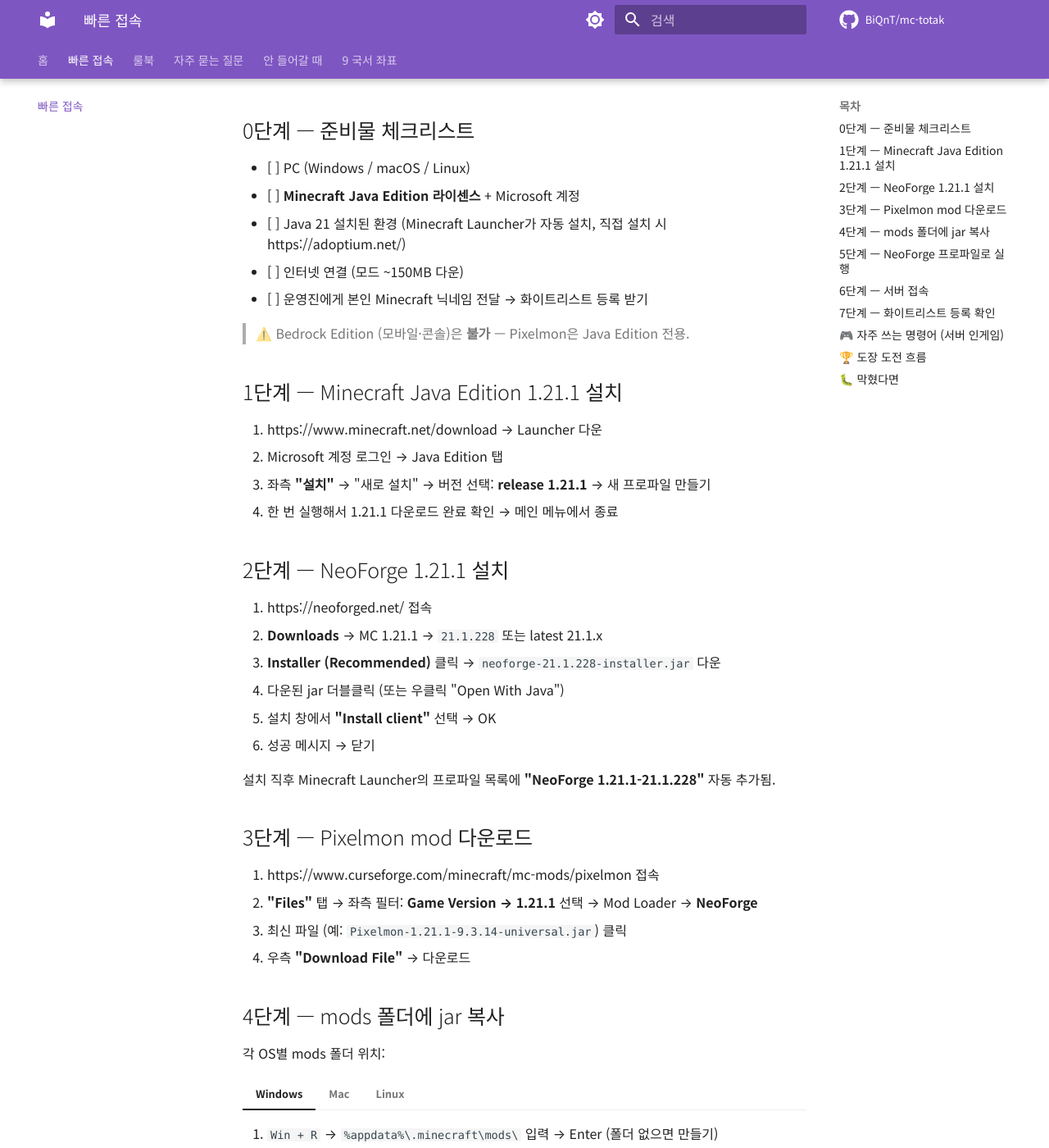
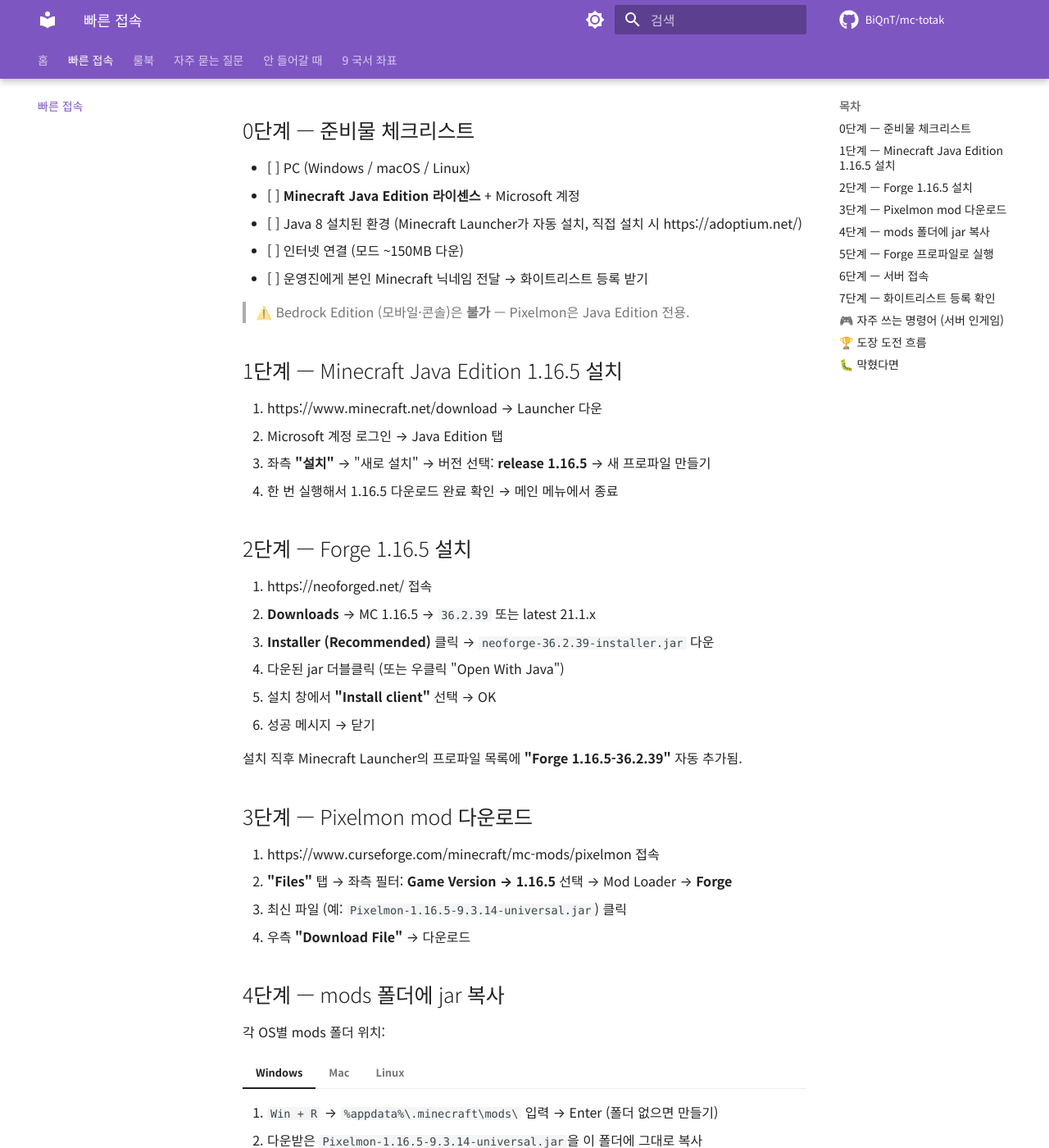
Before and after one commit to BiQnT/mc-totak, an MkDocs documentation site: the page built from docs/JOIN-GUIDE.md, in a window 1280 px wide and 1400 px high, scrolled down 219 px. Shown: the whole window at 82% size. Built offline with MkDocs 1.6.1 and Material for MkDocs 9.7.7, drawn with Linux system fonts in a browser that asks for light colours; some web fonts are replaced; comment, search, counter and statistics services are not loaded; some of the changed text lies outside the part shown.

Commit message:
fix: 1.21.1 NeoForge → 1.16.5 Forge + Pixelmon Reforged 9.1.13
신 Pixelmon 9.3.x이 1.16.5 맵의 `growth_comparator` 등 옛 블록을
지원 안 해 충돌. 클래식 mod로 다운그레이드.

서버 측: Forge 1.16.5-36.2.39 + Pixelmon Reforged 9.1.13 + Java 8.
맵: 그대로 (11 gym + region 시스템 살아있음).
클라이언트: Minecraft 1.16.5 + Forge 1.16.5 + Pixelmon-1.16.5-9.1.13-universal.jar 설치 필요.

```diff
--- a/docs/JOIN-GUIDE.md
+++ b/docs/JOIN-GUIDE.md
@@ -1,39 +1,39 @@
 # 🎮 총학생회 포켓몬 도장깨기 서버 — 클라이언트 설치 가이드
 
-vanilla 마크와 다르게 **NeoForge + Pixelmon mod 설치**가 필요합니다. 한 번만 설치하면 끝. 약 15분 소요.
+vanilla 마크와 다르게 **Forge + Pixelmon mod 설치**가 필요합니다. 한 번만 설치하면 끝. 약 15분 소요.
 
 ## 0단계 — 준비물 체크리스트
 - [ ] PC (Windows / macOS / Linux)
 - [ ] **Minecraft Java Edition 라이센스** + Microsoft 계정
-- [ ] Java 21 설치된 환경 (Minecraft Launcher가 자동 설치, 직접 설치 시 https://adoptium.net/)
+- [ ] Java 8 설치된 환경 (Minecraft Launcher가 자동 설치, 직접 설치 시 https://adoptium.net/)
 - [ ] 인터넷 연결 (모드 ~150MB 다운)
 - [ ] 운영진에게 본인 Minecraft 닉네임 전달 → 화이트리스트 등록 받기
 
 > ⚠️ Bedrock Edition (모바일·콘솔)은 **불가** — Pixelmon은 Java Edition 전용.
 
-## 1단계 — Minecraft Java Edition 1.21.1 설치
+## 1단계 — Minecraft Java Edition 1.16.5 설치
 
 1. https://www.minecraft.net/download → Launcher 다운
 2. Microsoft 계정 로그인 → Java Edition 탭
-3. 좌측 **"설치"** → "새로 설치" → 버전 선택: **release 1.21.1** → 새 프로파일 만들기
-4. 한 번 실행해서 1.21.1 다운로드 완료 확인 → 메인 메뉴에서 종료
+3. 좌측 **"설치"** → "새로 설치" → 버전 선택: **release 1.16.5** → 새 프로파일 만들기
+4. 한 번 실행해서 1.16.5 다운로드 완료 확인 → 메인 메뉴에서 종료
 
-## 2단계 — NeoForge 1.21.1 설치
+## 2단계 — Forge 1.16.5 설치
 
 1. https://neoforged.net/ 접속
-2. **Downloads** → MC 1.21.1 → `21.1.228` 또는 latest 21.1.x
-3. **Installer (Recommended)** 클릭 → `neoforge-21.1.228-installer.jar` 다운
+2. **Downloads** → MC 1.16.5 → `36.2.39` 또는 latest 21.1.x
+3. **Installer (Recommended)** 클릭 → `neoforge-36.2.39-installer.jar` 다운
 4. 다운된 jar 더블클릭 (또는 우클릭 "Open With Java")
 5. 설치 창에서 **"Install client"** 선택 → OK
 6. 성공 메시지 → 닫기
 
-설치 직후 Minecraft Launcher의 프로파일 목록에 **"NeoForge 1.21.1-21.1.228"** 자동 추가됨.
+설치 직후 Minecraft Launcher의 프로파일 목록에 **"Forge 1.16.5-36.2.39"** 자동 추가됨.
 
 ## 3단계 — Pixelmon mod 다운로드
 
 1. https://www.curseforge.com/minecraft/mc-mods/pixelmon 접속
-2. **"Files"** 탭 → 좌측 필터: **Game Version → 1.21.1** 선택 → Mod Loader → **NeoForge**
-3. 최신 파일 (예: `Pixelmon-1.21.1-9.3.14-universal.jar`) 클릭
+2. **"Files"** 탭 → 좌측 필터: **Game Version → 1.16.5** 선택 → Mod Loader → **Forge**
+3. 최신 파일 (예: `Pixelmon-1.16.5-9.3.14-universal.jar`) 클릭
 4. 우측 **"Download File"** → 다운로드
 
 ## 4단계 — mods 폴더에 jar 복사
@@ -42,7 +42,7 @@ vanilla 마크와 다르게 **NeoForge + Pixelmon mod 설치**가 필요합니
 
 === "Windows"
     1. `Win + R` → `%appdata%\.minecraft\mods\` 입력 → Enter (폴더 없으면 만들기)
-    2. 다운받은 `Pixelmon-1.21.1-9.3.14-universal.jar`을 이 폴더에 그대로 복사
+    2. 다운받은 `Pixelmon-1.16.5-9.3.14-universal.jar`을 이 폴더에 그대로 복사
 
 === "Mac"
     1. Finder → `Cmd + Shift + G` → `~/Library/Application Support/minecraft/mods/` 입력 → Enter (폴더 없으면 만들기)
@@ -52,12 +52,12 @@ vanilla 마크와 다르게 **NeoForge + Pixelmon mod 설치**가 필요합니
     1. `~/.minecraft/mods/` 열기 (없으면 만들기)
     2. jar 복사
 
-## 5단계 — NeoForge 프로파일로 실행
+## 5단계 — Forge 프로파일로 실행
 
 1. Minecraft Launcher 실행
-2. 좌측 **"설치"** → **"NeoForge 1.21.1-21.1.228"** 프로파일 찾기
+2. 좌측 **"설치"** → **"Forge 1.16.5-36.2.39"** 프로파일 찾기
 3. 우측 **▶ 재생** 클릭 → 첫 실행 시 모드 로딩 (1~2분)
-4. 메인 메뉴에 **"Mods"** 버튼 + **Pixelmon 9.3.14** 아이콘 보이면 정상
+4. 메인 메뉴에 **"Mods"** 버튼 + **Pixelmon Reforged 9.1.13** 아이콘 보이면 정상
 
 ## 6단계 — 서버 접속
 
```
Also changed, not shown: README.md (+10 -10 lines), docs/FAQ.md (+3 -3 lines), docs/index.md (+1 -1 lines), docs/troubleshooting.md (+10 -10 lines).
